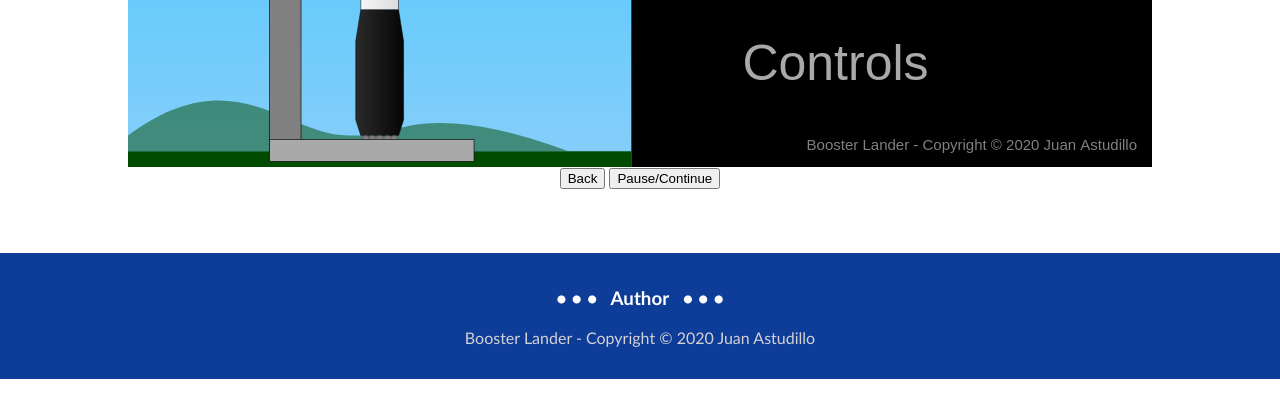
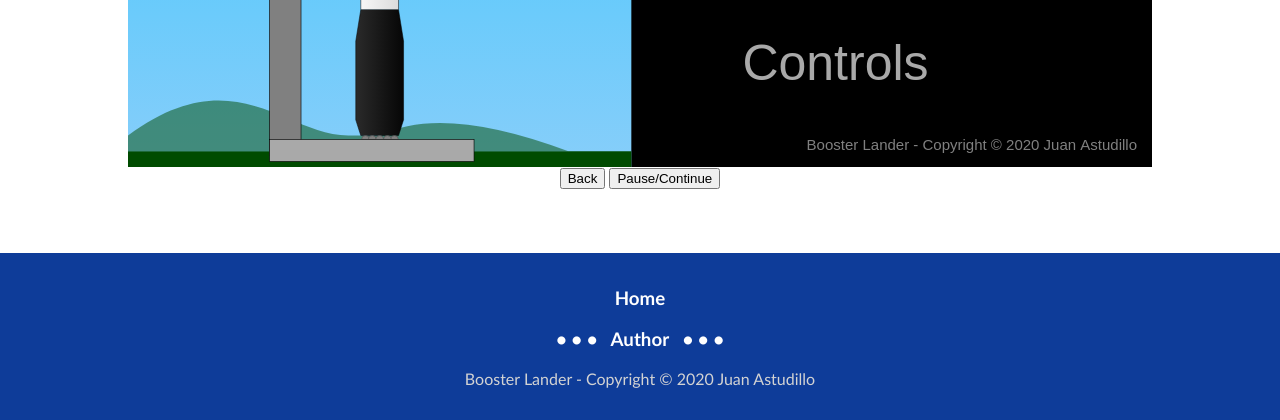
Before and after one commit to AstudilloJuanF/astudillojuanf.github.io, a PHP site: page /boosterlander/ in a window 1280 px wide. Shown: the part 769-1189 px from the top of the page. Before the commit the page ends 1148 px from the top, so only its background shows below. Run offline with PHP 8.4, Linux system fonts and the light colour scheme.

Commit message:
Add Home link on current project pages && rename favicons for homepage

```diff
--- a/boosterlander/index.html
+++ b/boosterlander/index.html
@@ -1957,6 +1957,7 @@
 			</section>
 		</main>
 		<footer>
+			<h3><a href="/" title="Homepage">Home</a></h3>
 			<address>
 				<div id="author-disclaimer">
 					<h3 title="Contact Author">&bull; &bull; &bull; &nbsp; Author &nbsp; &bull; &bull; &bull;</h3>
--- a/boosterlander/styles/styles.css
+++ b/boosterlander/styles/styles.css
@@ -54,7 +54,7 @@ footer{
     height: 100%;
 }
 
-footer address{
+footer address, footer a{
     color: white;
     font-style: normal;
 }
--- a/index.html
+++ b/index.html
@@ -29,8 +29,8 @@
 			<meta name="twitter:title" content="Juan F. Astudillo">
 			<meta name="twitter:description" content="AstudilloJuanF - Programmer & Web Developer">
 			<meta name="twitter:image" content="https://astudillojuanf.github.io/images/opengraph-image-1.jpg">
-		<link rel="shortcut icon" type="image/svg+xml" href="icon/devicon.svg">
-		<link rel="shortcut icon" type="image/x-icon" href="icon/favicon-devicon.ico">
+		<link rel="shortcut icon" type="image/svg+xml" href="icon/favicon-devicon.svg">
+		<link rel="shortcut icon" type="image/x-icon" href="icon/favicon.ico">
 		<link rel="stylesheet" type="text/css" href="styles/styles.css">
 		<script type="application/javascript" src="scripts/sharerbox.js" async></script>
 		<script type="application/javascript" src="scripts/main.js" defer></script>
--- a/sharerbox/index.html
+++ b/sharerbox/index.html
@@ -322,6 +322,7 @@
 		</main>
 		<footer>
 			<a href="https://github.com/AstudilloJuanF/sharerbox/issues" target="_blank">Issues &amp; Requests</a>
+			<h3><a href="/" title="Homepage">Home</a></h3>
 			<div id="author-disclaimer">
 				<h3>&bull; &bull; &bull; &nbsp; Author &nbsp; &bull; &bull; &bull;</h3>
 				<p title="Copyright © 2020 Juan Astudillo"> Copyright © 2020 Juan Astudillo</p>
```
Also changed, not shown: icon/favicon-devicon.svg (renamed from icon/devicon.svg), icon/favicon.ico (renamed from icon/favicon-devicon.ico).
